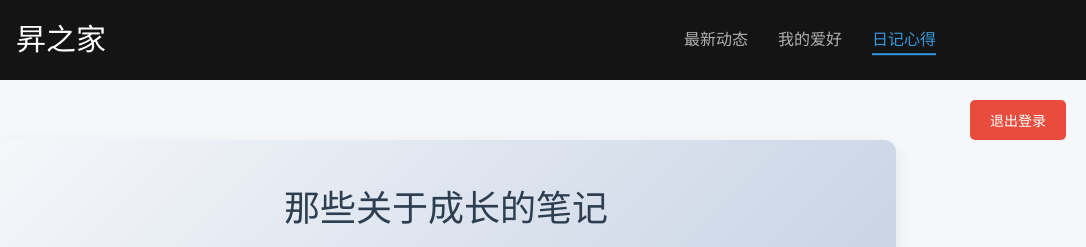
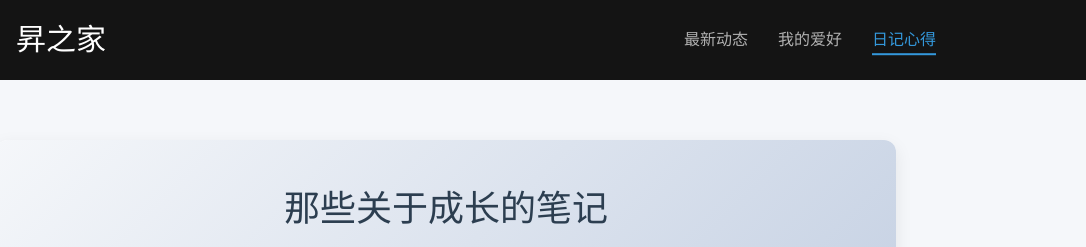
Before and after one commit to liyuansheng1998/shengzhijia, a plain HTML site: page diary-2.html in a window 1280 px wide. Shown: the top 247 px of the page, 194-1280 px from the left. Drawn offline with Linux system fonts and the light colour scheme; sample sign-in values are in the browser's storage; a web font is replaced by a local one.

```diff
--- a/diary-2.html
+++ b/diary-2.html
@@ -11,26 +11,7 @@
             box-sizing: border-box;
             font-family: 'Segoe UI', 'Microsoft YaHei', sans-serif;
         }
-        /* 退出按钮样式 */
-        .logout-btn {
-            position: fixed;
-            top: 100px;
-            right: 20px;
-            padding: 10px 20px;
-            background-color: #e74c3c;
-            color: white;
-            border: none;
-            border-radius: 5px;
-            cursor: pointer;
-            font-size: 14px;
-            font-weight: 500;
-            z-index: 9999;
-            transition: background-color 0.3s ease;
-        }
 
-        .logout-btn:hover {
-            background-color: #c0392b;
-        }
 
         html {
             scroll-behavior: smooth;
@@ -896,18 +877,7 @@
                 return;
             }
 
-            // 创建退出登录按钮
-            const logoutBtn = document.createElement('button');
-            logoutBtn.className = 'logout-btn';
-            logoutBtn.textContent = '退出登录';
-            document.body.appendChild(logoutBtn);
-
-            // 退出登录事件
-            logoutBtn.addEventListener('click', function() {
-                localStorage.removeItem('userType');
-                localStorage.removeItem('isLoggedIn');
-                window.location.href = 'login.html';
-            });
+            // 登录状态检查已完成，无需显示退出登录按钮
 
             // 游客模式权限控制
             if (userType === 'visitor') {
```
